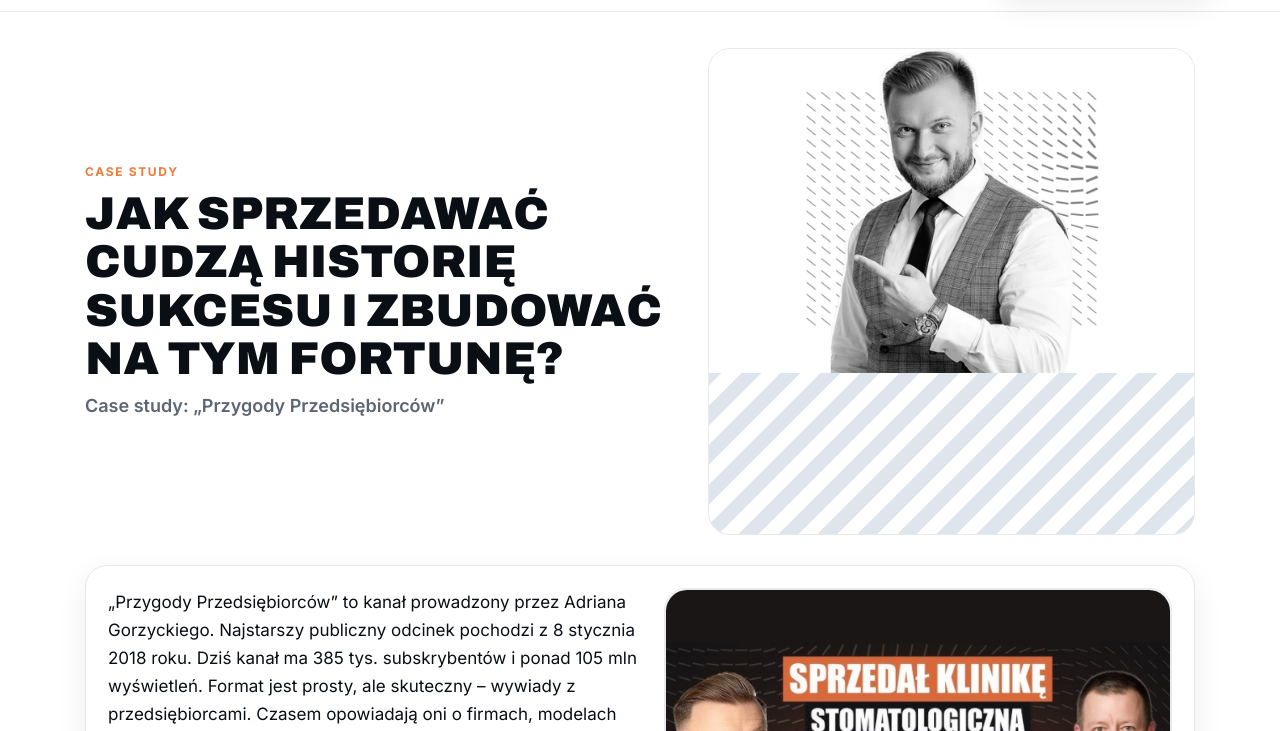
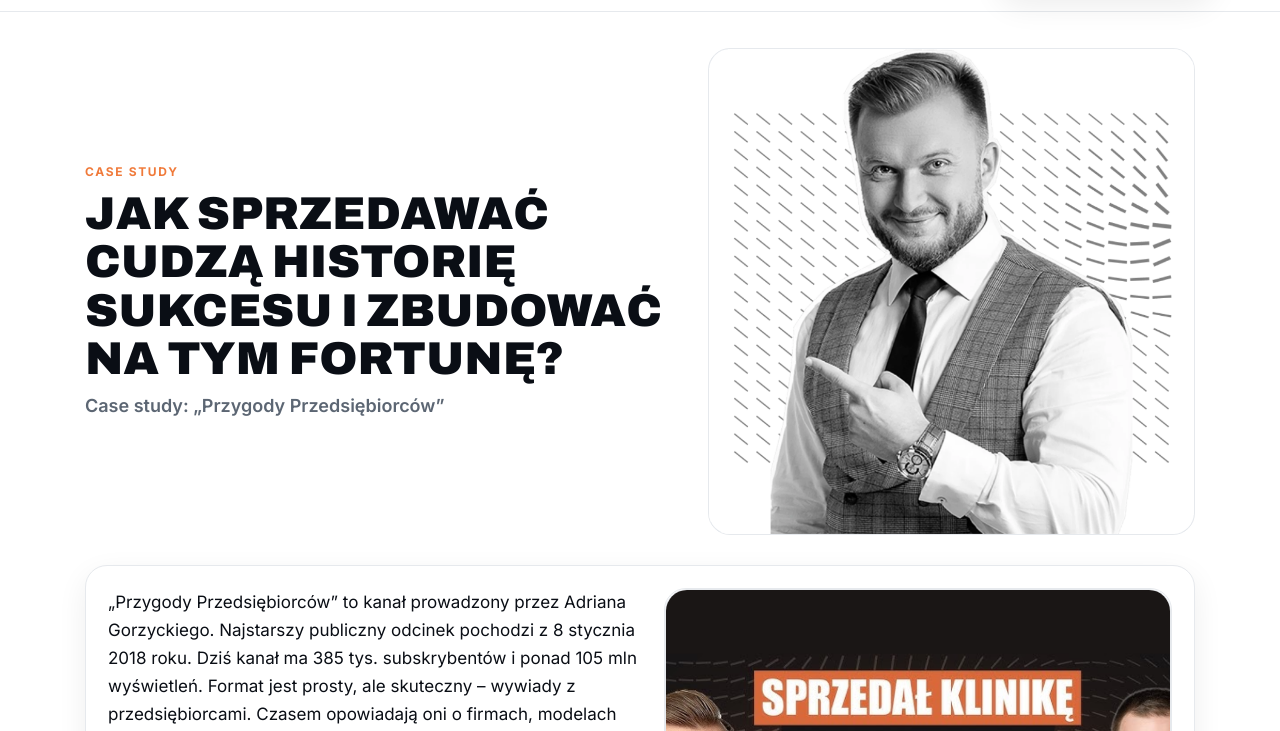
Before and after one commit to tobi070724/besidesfinance_1etap, a plain HTML site: page index.html in a window 1280 px wide. Shown: the part 69-800 px from the top of the page. Drawn offline with Linux system fonts and the light colour scheme.

Commit message:
Update index.html

```diff
--- a/index.html
+++ b/index.html
@@ -125,21 +125,30 @@ section.block{margin:22px 0}
 .cta .pill{padding:12px 18px}
 
 footer{padding:24px 0 40px;color:#8b95a3;font-size:13px;text-align:center;border-top:1px solid var(--line)}
-.hero-media{ position: relative; border-radius: 22px; overflow: hidden; border:1px solid #E6E9ED; min-height: clamp(280px, 38vw, 520px); background: repeating-linear-gradient(135deg,#dfe5ec 0 14px, transparent 14px 28px); }
+.hero-media{
+position: relative;
+border-radius: 22px;
+overflow: hidden;
+border:1px solid #E6E9ED;
+min-height: clamp(280px, 38vw, 520px);
+background: repeating-linear-gradient(135deg,#dfe5ec 0 14px, transparent 14px 28px);
+}
 .about .media{
 position: relative;
 border-radius: 22px;
+overflow:hidden;           / ważne, żeby nic nie wystawało /
 border:1px solid #E6E9ED;
 min-height: clamp(220px, 32vw, 420px);
 background:#fff;
 }
-
 .cover{
+position:absolute;         / wypełnia kontener /
+inset:0;
 width:100%;
 height:100%;
 display:block;
-object-fit:contain;       /* całe zdjęcie widać, bez przycięcia /
-object-position:center;   / możesz zmienić na 'right center' lub 'left center' */
+object-fit:cover;          / zero pustych pól /
+object-position:right center; / możesz zmienić np. na center center */
 background:#fff;
 }
 /* RWD */
```
